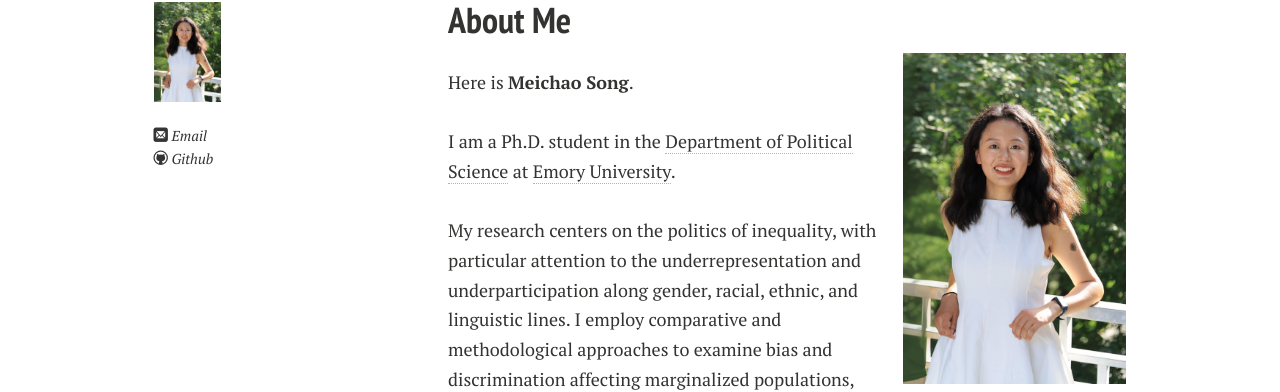
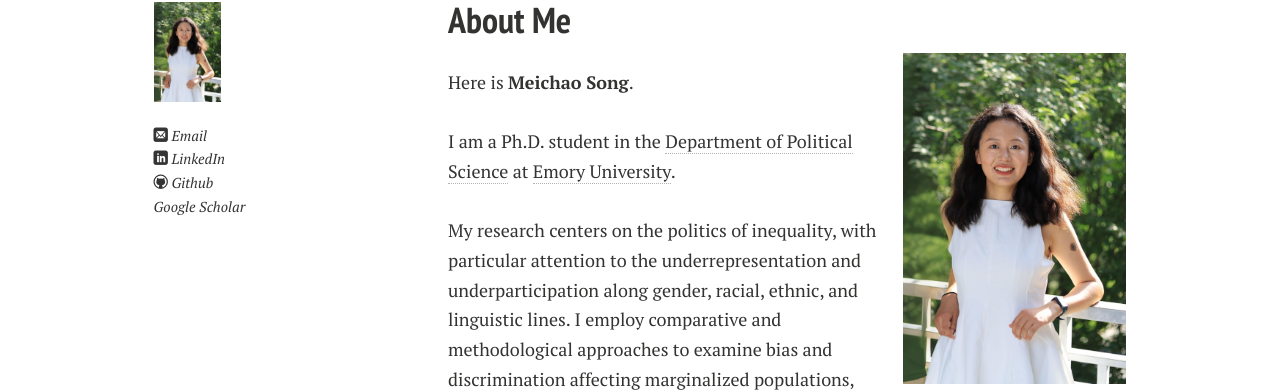
Before and after one commit to MeichaoPoliSci/MeichaoCV202606, a Jekyll site: the page built from index.md, in a window 1280 px wide. Shown: the part 106-498 px from the top of the page. Built offline with Jekyll 4.4.1, drawn with Linux system fonts in a browser that asks for light colours; nearby versions of some CDN libraries; comment, search, counter and statistics services are not loaded; a style sheet for code colours, icons or effects is not loaded; our own code applies the rules of GitHub Pages for plain Markdown files; part of the change alters nothing that is shown.

Commit message:
Add Google Scholar and LinkedIn links; update institution to Emory

```diff
--- a/_config.yml
+++ b/_config.yml
@@ -2,8 +2,8 @@
 #  BASIC SITE INFO
 # --------------------------------------------------
 title: Meichao Song
-tagline: Personal academic website of Meichao Song, PhD Student at UT Austin.
-description: Personal website of Meichao Song, PhD Student in the Department of Government at the University of Texas at Austin.
+tagline: Personal academic website of Meichao Song, PhD Student at Emory University.
+description: Personal website of Meichao Song, PhD Student in the Department of Political Science at Emory University.
 
 url: https://meichaopolisci.github.io/MeichaoCV202606
 baseurl: /MeichaoCV202606
@@ -16,8 +16,8 @@ owner:
   avatar: meichaosong.jpg
   email: meichao.song@utexas.edu
   github: MeichaoPoliSci
-  # scholar: https://scholar.google.com/citations?user=YOURID  # add when available
-  # linkedin: your-linkedin-handle                              # add when available
+  scholar: https://scholar.google.com/citations?user=Ia2a43MAAAAJ&hl=zh-TW
+  linkedin: meichao-song-191a51279
   # twitter: your-twitter-handle                               # add when available
 
 
```
